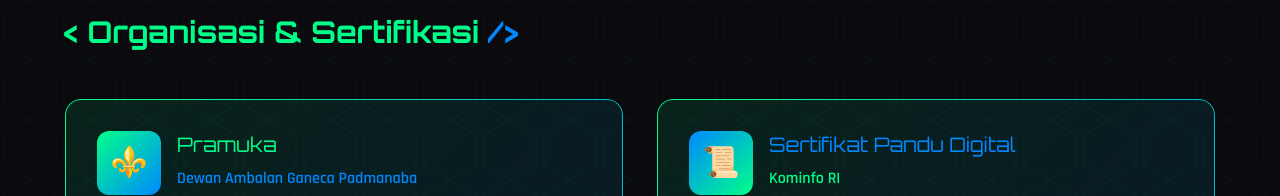
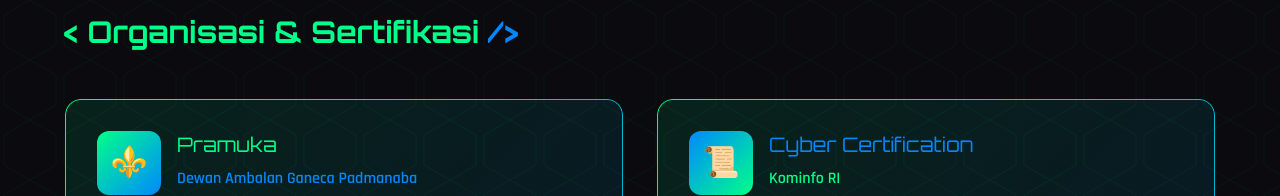
Before and after one commit to nraa-xciety/portofolio, a plain HTML site: page index.html in a window 1280 px wide. Shown: the part 3660-3856 px from the top of the page. Drawn offline with nearby package versions, Linux system fonts and the light colour scheme.

Commit message:
Update index.html

```diff
--- a/index.html
+++ b/index.html
@@ -690,7 +690,7 @@
         <div class="w-16 h-16 rounded-xl bg-gradient-to-br from-[#0088ff] to-[#00ff88] flex items-center justify-center flex-shrink-0"><span class="text-3xl">📜</span>
         </div>
         <div>
-         <h3 class="font-cyber text-xl text-[#0088ff] mb-2">Sertifikat Pandu Digital</h3>
+         <h3 class="font-cyber text-xl text-[#0088ff] mb-2">Cyber Certification</h3>
          <p class="font-tech font-semibold text-[#00ff88] mb-2">Kominfo RI</p>
          <p class="font-tech text-sm text-[#e0e0e0]/70">Sertifikat dalam kegiatan pendampingan pandu digital pada kegiatan literasi digital Kementerian Komunikasi dan Informatika RI.</p>
          <img src="assets/img/sert1.jpg" class="w-full rounded-xl mb-4" class="w-full rounded-m mb-4 hover:scale-50 transition duration-300 shadow-[0_0_20px_#00ff88]">
```
